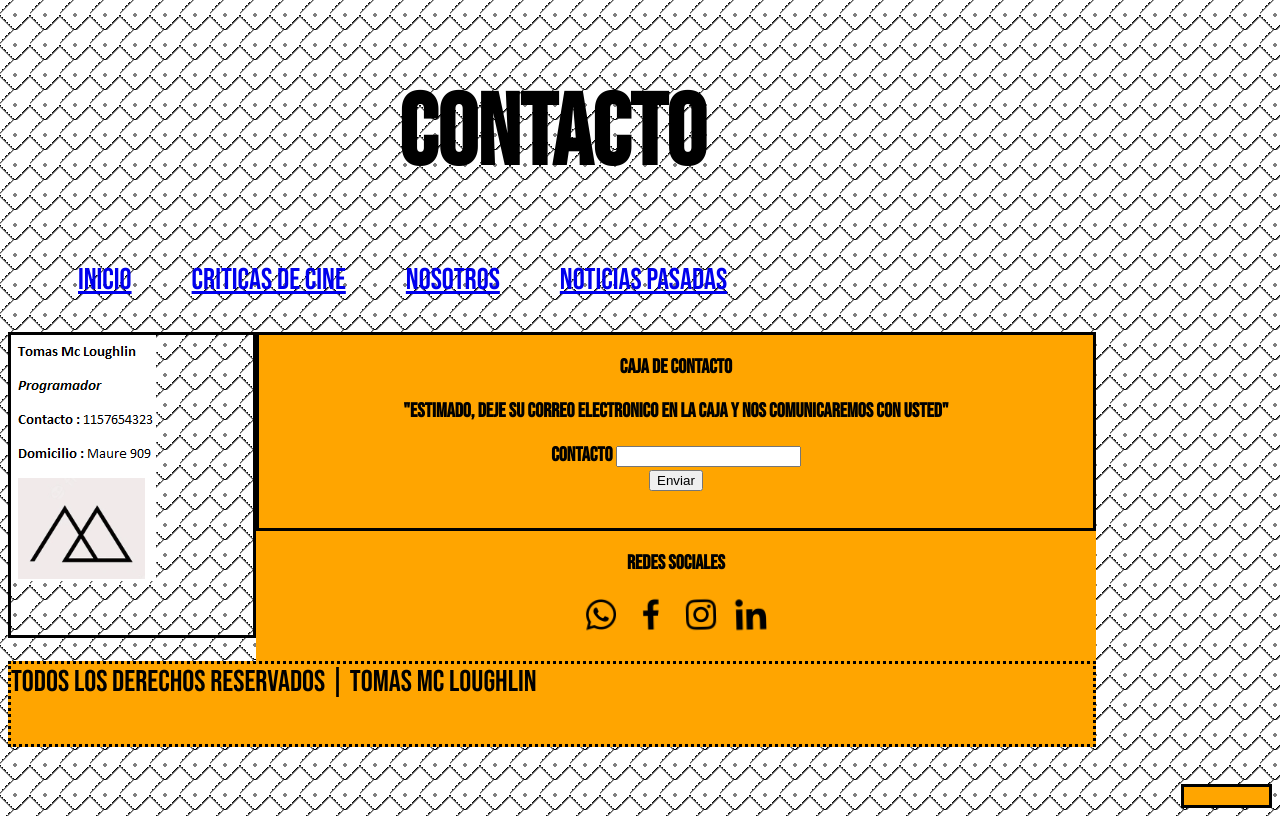
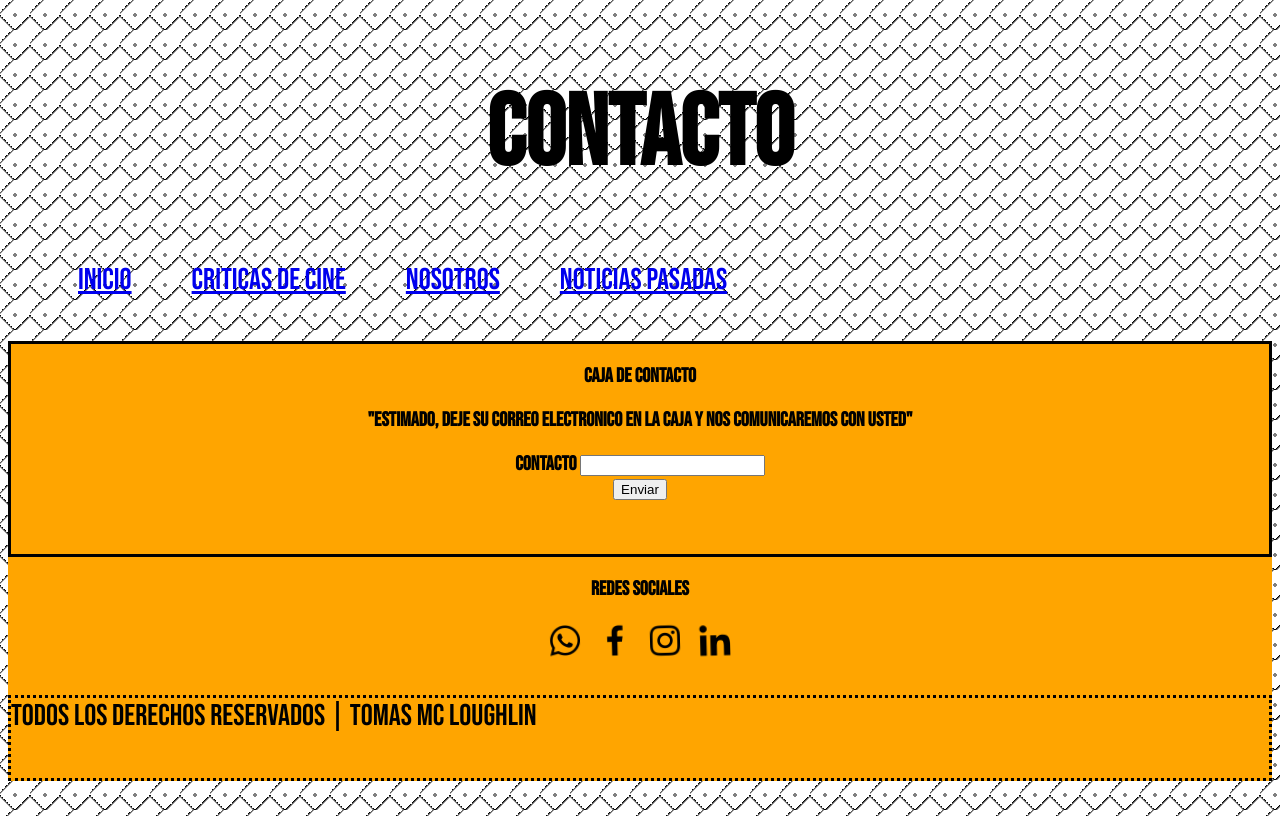
Before and after one commit to Tomimcloughlin/PortalNoticias_McLoughlin, a website: page contacto.html in a window 1280 px wide. Drawn offline with nearby package versions, Linux system fonts and the light colour scheme.

Commit message:
Add files via upload

```diff
--- a/contacto.html
+++ b/contacto.html
@@ -66,14 +66,7 @@
         </div>
 
 
-        <aside class="aside_contacto">
-            <img src="/img/imagen.png" alt="">
-        </aside>
 
-
-        <section class="section2">
-
-        </section>
 
         <footer class="botoncuenta">
             Todos los derechos reservados | TOMAS MC LOUGHLIN
--- a/css/estilos.css
+++ b/css/estilos.css
@@ -26,9 +26,9 @@
   display: grid;
 
   grid-template-areas: "header header header header"
- "aside main main main"
- "aside main main main"
- "aside section5 section5 section5"
+ "main main main main"
+ "main main main main"
+ "section5 section5 section5 section5"
  "footer footer footer footer"; }
 
 .contenedor4 {
```
